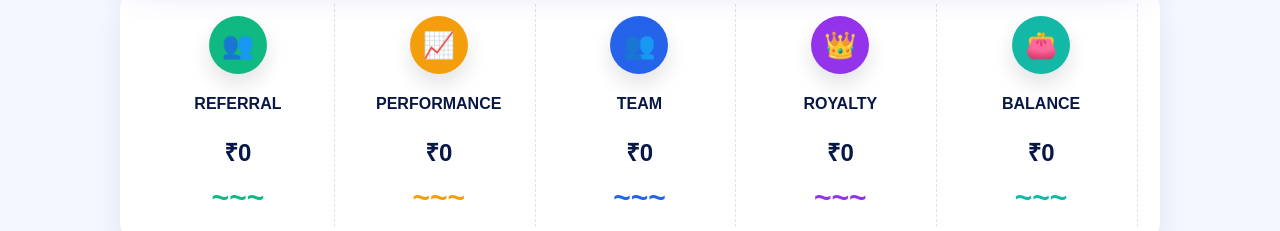
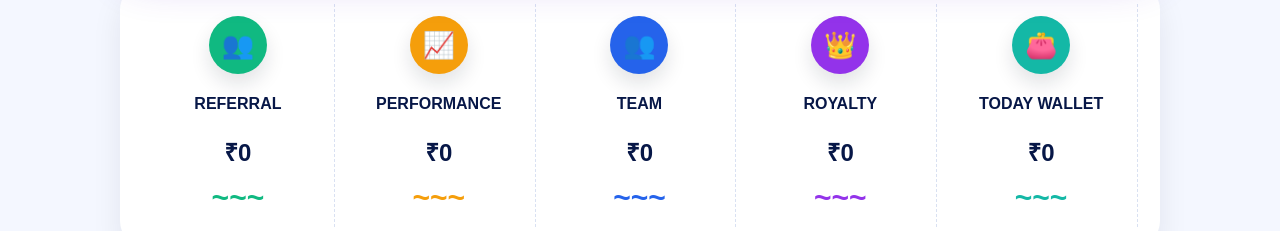
Before and after one commit to savemoneyofficialapp-art/save-money, a React (Create React App) app in the folder frontend/: page /wallet in a window 1280 px wide. Shown: the part 596-827 px from the top of the page. Built offline with nearby package versions, Linux system fonts and the light colour scheme; no server answers; sample sign-in values are in the browser's storage.

Commit message:
Update Wallet.js

```diff
--- a/frontend/src/pages/Wallet.js
+++ b/frontend/src/pages/Wallet.js
@@ -10,17 +10,28 @@ export default function Wallet() {
   const [loading, setLoading] = useState(true);
   const [showBalance, setShowBalance] = useState(true);
 
+
   const [wallet, setWallet] = useState({
-    walletId: "",
-    name: "",
-    avatar: "",
-    balance: 0,
-    referral: 0,
-    performance: 0,
-    team: 0,
-    royalty: 0
-  });
-
+
+  walletId:"",
+
+  name:"",
+
+  avatar:"",
+
+  balance:0,      // Main Wallet
+
+  todayBalance:0,
+
+  referral:0,
+
+  performance:0,
+
+  team:0,
+
+  royalty:0
+
+});
   const [history, setHistory] = useState([]);
 
   const [addOpen, setAddOpen] = useState(false);
@@ -71,7 +82,11 @@ avatar:
   data.user?.photoImage ||
   "",
 photo: data.user?.photo || "",
-photoImage: data.user?.photoImage || "",          balance: Number(data.balance || 0),
+photoImage: data.user?.photoImage || "",
+          balance: Number(data.balance || 0),
+          todayBalance:Number(
+             data.todayBalance || 0
+                          ),
           referral: Number(data.referral || 0),
           performance: Number(data.performance || 0),
           team: Number(data.team || 0),
@@ -388,11 +403,11 @@ const visibleHistory = showAllHistory
           />
 
           <IncomeCard
-            icon="👛"
-            title="BALANCE"
-            amount={wallet.balance}
-            color="#14b8a6"
-          />
+ icon="👛"
+ title="TODAY WALLET"
+ amount={wallet.todayBalance}
+ color="#14b8a6"
+/>
         </section>
 {/* Wallet Transfer + Invite */}
 
```
